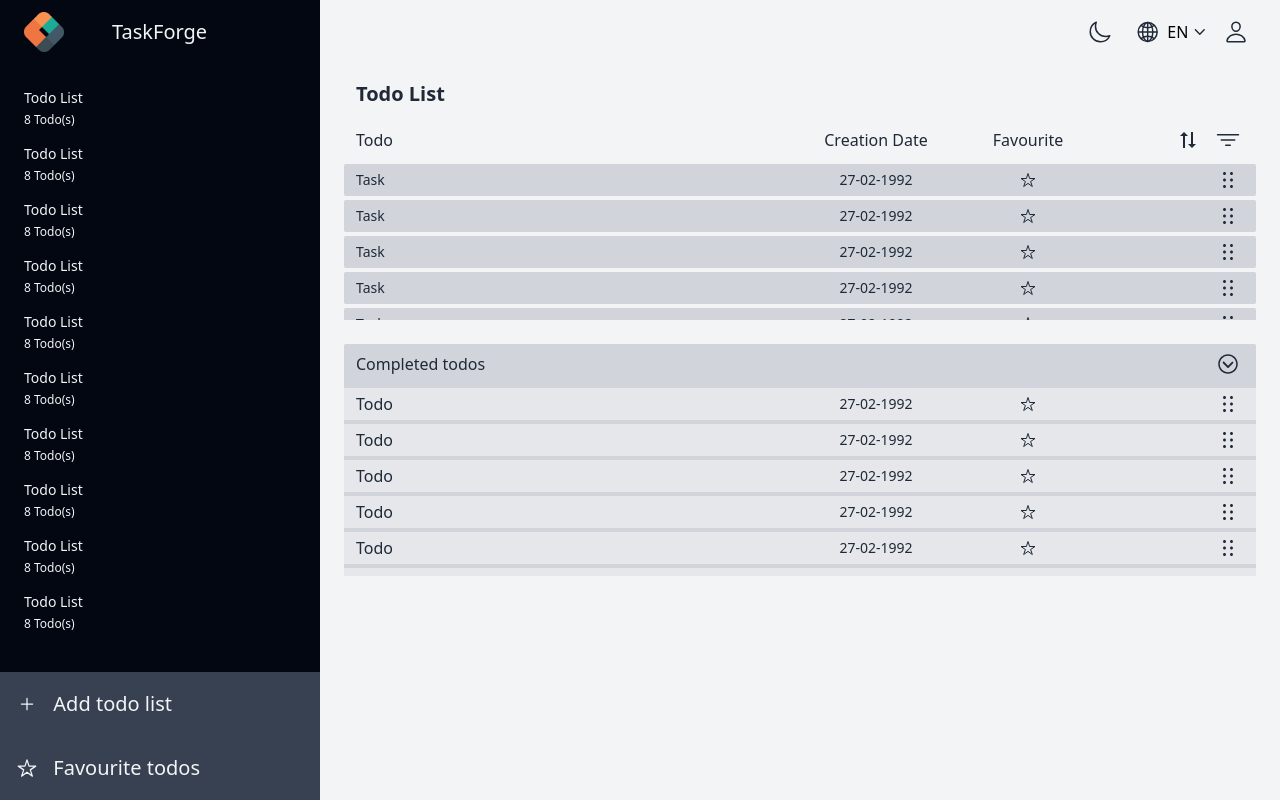
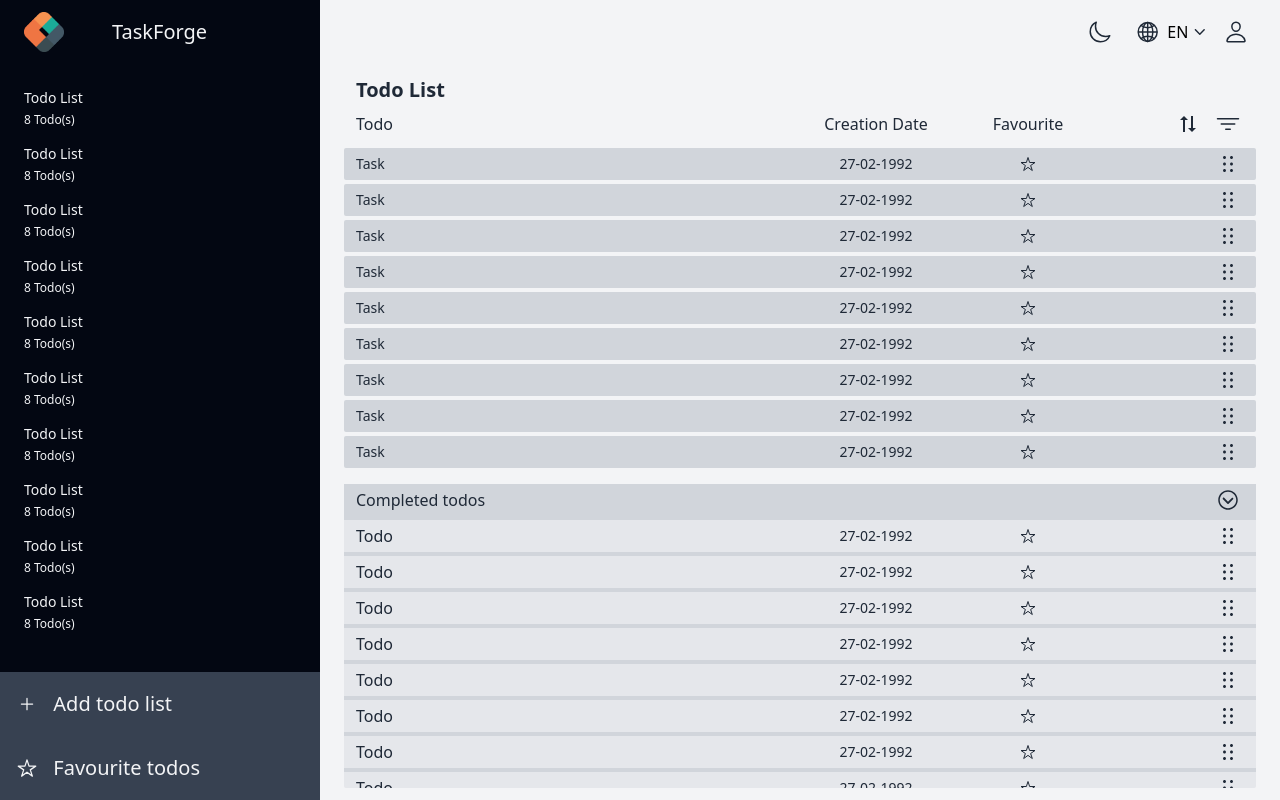
Before and after one commit to evans-p/todo-full-stack-app-frontend, a React (Vite) app: page /lists in a window 1280 px wide. Both pictures are taken after a click on the button "Completed todos". Built offline with nearby package versions, Linux system fonts and the light colour scheme; no server answers.

Commit message:
Add state to toggle completed tasks menu and update DOM structure
- Extracted rendering of header into its own component
- Added state to toggle the visibility of completed tasks menu
- Updated DOM structure to wrap completed tasks menu in a hidden

```diff
--- a/src/pages/Main.tsx
+++ b/src/pages/Main.tsx
@@ -1,4 +1,4 @@
-import { memo } from "react";
+import { memo, useState } from "react";
 import { useTranslation } from "react-i18next";
 import { IoFilterOutline, IoStarOutline } from "react-icons/io5";
 import { IoIosArrowDropdown } from "react-icons/io";
@@ -7,7 +7,12 @@ import { RiDraggable } from "react-icons/ri";
 import Menu from "../components/Menu";
 
 const Main = () => {
+  const [completedMenuOpen, setCompletedMenuOpen] = useState<boolean>(false);
   const { t } = useTranslation();
+
+  const toogleCompletedMenu = () => {
+    setCompletedMenuOpen(!completedMenuOpen);
+  };
 
   const renderTodos = (): JSX.Element[] => {
     return [...Array(20).keys()].map((x) => (
@@ -35,7 +40,7 @@ const Main = () => {
     ));
   };
 
-  const renderCompletedTodos = () => {
+  const renderCompletedTodos = (): JSX.Element[] => {
     return [...Array(20).keys()].map((x) => (
       <div
         key={x + 30}
@@ -60,14 +65,12 @@ const Main = () => {
       </div>
     ));
   };
-  return (
-    <div className="flex">
-      <Menu />
-      <div className="ml-80 w-full h-full text-gray-800 dark:text-gray-100">
-        <div className="mx-6 mt-20 grid grid-cols-6 grid-rows-2">
-          <h2 className="text-xl font-bold col-span-full row-span-1 ml-3">
-            Todo List
-          </h2>
+
+  const renderHeader = (): JSX.Element => {
+    return (
+      <div className="mx-6 h-36 flex flex-col items-start justify-end">
+        <h2 className="ml-3 text-xl font-bold">Todo List</h2>
+        <section className="w-full grid grid-cols-6 grid-rows-1">
           <h3 className="col-span-3 row-span-1 my-auto ml-3">
             {t("main.list.todo")}
           </h3>
@@ -85,20 +88,39 @@ const Main = () => {
               <IoFilterOutline />
             </span>
           </section>
+        </section>
+      </div>
+    );
+  };
+
+  return (
+    <div className="flex">
+      <Menu />
+      <div className="ml-80 w-screen h-screen text-gray-800 dark:text-gray-100">
+        {renderHeader()}
+        <div className="h-[calc(50%-4.5rem)] overflow-scroll no-scrollbar">
+          {renderTodos()}
         </div>
-        <div className="h-40 overflow-scroll">{renderTodos()}</div>
-        <div className="mx-6 my-6 rounded-sm  dark:bg-gray-700 bg-gray-300">
-          <button className="w-full group">
-            <section className="flex items-center justify-between">
-              <h3 className="pl-3">{t("main.list.completed")}</h3>
-              <span className="text-2xl mr-2 p-2 cursor-pointer rounded-full hover:bg-white hover:shadow dark:hover:bg-gray-600 dark:hover:shadow-gray-400 dark:hover:shadow-sm">
-                <IoIosArrowDropdown />
-              </span>
-            </section>
-            <section className="w-full h-48 overflow-scroll no-scrollbar hidden group-focus:grid">
-              {renderCompletedTodos()}
-            </section>
+        <div className="mx-6 py-3 h-[calc(50%-4.5rem)]">
+          <button
+            className="w-full dark:bg-gray-700 bg-gray-300 flex justify-between items-center"
+            onClick={toogleCompletedMenu}
+            onBlur={() => setCompletedMenuOpen(false)}
+          >
+            <h3 className="pl-3">{t("main.list.completed")}</h3>
+            <span className="text-2xl mr-3 p-1 cursor-pointer rounded-full hover:bg-white dark:hover:bg-gray-600">
+              <IoIosArrowDropdown />
+            </span>
           </button>
+          <section
+            className={
+              completedMenuOpen
+                ? "w-full h-[calc(100%-2rem)] overflow-scroll no-scrollbar dark:bg-gray-700 bg-gray-300 rounded-b-sm"
+                : "w-full h-[calc(100%-2rem)] overflow-scroll no-scrollbar dark:bg-gray-700 bg-gray-300 rounded-b-sm hidden"
+            }
+          >
+            {renderCompletedTodos()}
+          </section>
         </div>
       </div>
     </div>
```
